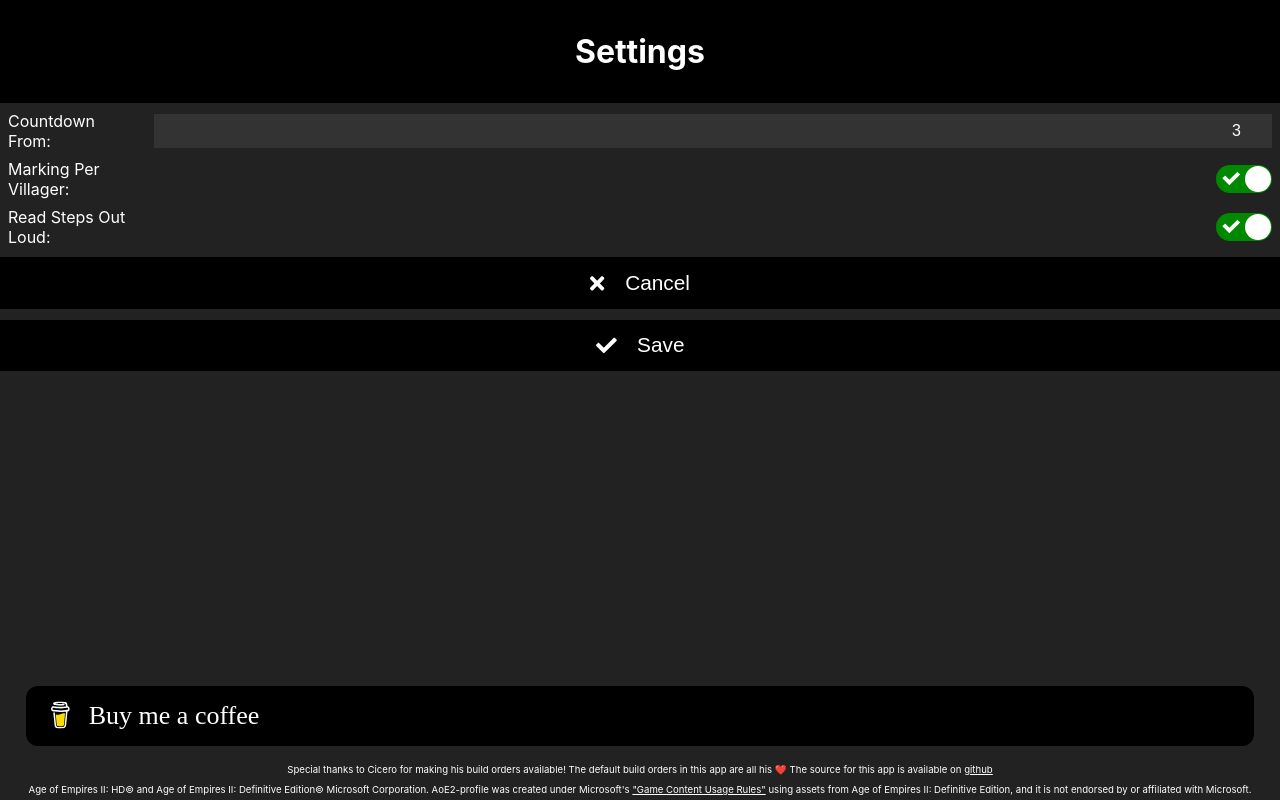
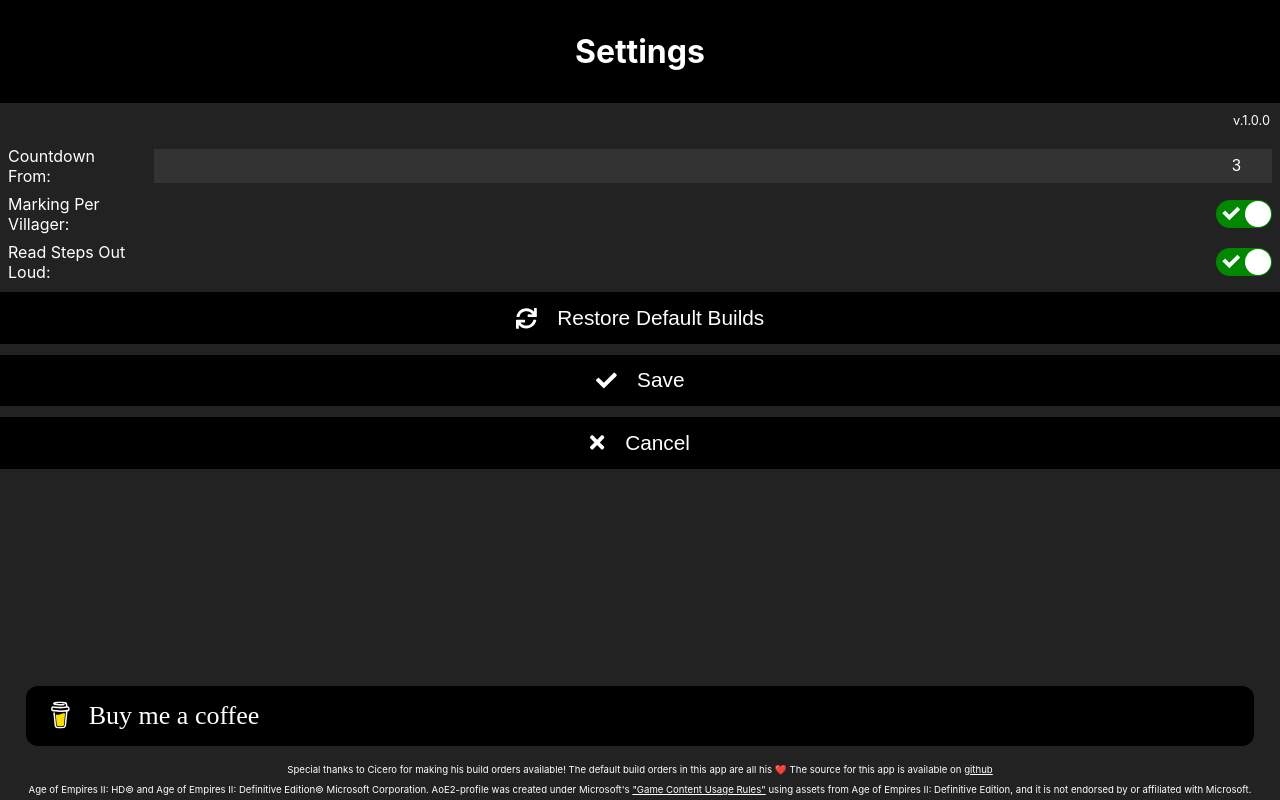
Before and after one commit to Rahien/aoe2-build-orders, a React (Create React App) app in the folder frontend/: page /settings in a window 1280 px wide. Built offline with nearby package versions, Linux system fonts and the light colour scheme.

Commit message:
updated docs, removed main menu and added its content to settings

```diff
--- a/frontend/src/App.scss
+++ b/frontend/src/App.scss
@@ -993,3 +993,9 @@ label.resource-changes {
   align-items: center;
   justify-content: center;
 }
+
+.version {
+  font-size: 0.8em;
+  text-align: right;
+  padding: 10px;
+}
--- a/frontend/src/BuildOrderList.tsx
+++ b/frontend/src/BuildOrderList.tsx
@@ -2,14 +2,12 @@ import {IBuildOrder} from "./types";
 import React, {useState} from "react";
 import BuildOrderIcon from "./StepIcon";
 import {FontAwesomeIcon} from "@fortawesome/react-fontawesome";
-import {faEllipsisH, faPencilAlt, faPlus} from "@fortawesome/free-solid-svg-icons";
+import {faCog, faPencilAlt, faPlus} from "@fortawesome/free-solid-svg-icons";
 import { useHistory } from "react-router-dom";
 import { v4 as uuidv4 } from 'uuid';
 import {computeEndTimes, computeResourceChanges, shuffleVillagerGenders, unfoldSubsteps} from "./BuildOrder";
 
 import {defaultBuildOrders} from "./defaultBuildOrders";
-import {useClickOutside} from "./hooks";
-import MainMenu from "./MainMenu";
 
 const ensureBuildOrders = () => {
   const availableBuildOrders = getBuildOrders();
@@ -76,10 +74,6 @@ function BuildOrderList() {
     history.push(`/build/${build.id}`);
   }
   const [buildOrders] = useState(getBuildOrders());
-  const [showMenu, setShowMenu] = useState(false);
-  const menuRef = useClickOutside(() => {
-    setShowMenu(false);
-  })
 
   const list = Object.values(buildOrders).map((build) => {
     return <div key={build.id} className="buildorder list-item" onClick={() => goToBuild(build)}>
@@ -98,11 +92,8 @@ function BuildOrderList() {
     <div className="buildorder-list">
       <h1>
         <span>Build Orders</span>
-        <div className="menu" ref={menuRef} onClick={() => setShowMenu(!showMenu)}>
-          <FontAwesomeIcon icon={faEllipsisH}/>
-          {showMenu?
-            <MainMenu hideMenu={(() => setShowMenu(false))}/>
-            :null}
+        <div className="menu" onClick={() => history.push('/settings')}>
+          <FontAwesomeIcon icon={faCog}/>
         </div>
       </h1>
       {list}
--- a/frontend/src/MainMenu.tsx
+++ /dev/null
@@ -1,37 +0,0 @@
-import {FontAwesomeIcon} from "@fortawesome/react-fontawesome";
-import {faSync, faCog} from "@fortawesome/free-solid-svg-icons";
-import React from "react";
-import { useHistory } from "react-router-dom";
-import {defaultBuildOrders} from "./defaultBuildOrders";
-import {getBuildOrders} from "./BuildOrderList";
-
-const handleRestoreDefaults = () => {
-  const buildOrders = getBuildOrders();
-  Object.assign(buildOrders, defaultBuildOrders);
-  localStorage.setItem('buildOrders', JSON.stringify(buildOrders));
-}
-
-interface IMainMenuProps {
-  hideMenu: () => void
-}
-
-const MainMenu:React.FC<IMainMenuProps> = () => {
-  const history = useHistory();
-  return <div className="menu">
-    <div className="menu-item" onClick={() => {
-      history.push('/settings');
-    }}>
-      <FontAwesomeIcon icon={faCog}/>
-      <label>Settings</label>
-    </div>
-    <div className="menu-item" onClick={() => {
-      handleRestoreDefaults();
-      history.go(0);
-    }}>
-      <FontAwesomeIcon icon={faSync}/>
-      <label>Restore Defaults</label>
-    </div>
-  </div>
-};
-
-export default MainMenu;
--- a/frontend/src/Settings.tsx
+++ b/frontend/src/Settings.tsx
@@ -1,8 +1,10 @@
 import React, {useState} from "react";
-import {faTimes, faCheck} from "@fortawesome/free-solid-svg-icons";
+import {faTimes, faCheck, faSync} from "@fortawesome/free-solid-svg-icons";
 import {FontAwesomeIcon} from "@fortawesome/react-fontawesome";
 import { useHistory } from "react-router-dom";
 import Switch from "react-switch";
+import {defaultBuildOrders} from "./defaultBuildOrders";
+import {getBuildOrders} from "./BuildOrderList";
 
 
 const Settings:React.FC = () => {
@@ -22,8 +24,20 @@ const Settings:React.FC = () => {
     setSettings(newSettings);
   }
 
+  const handleRestoreDefaults = () => {
+    const buildOrders = getBuildOrders();
+    Object.assign(buildOrders, defaultBuildOrders);
+    localStorage.setItem('buildOrders', JSON.stringify(buildOrders));
+    history.push('/');
+  }
+
+
   return <div className="settings">
     <h1>Settings</h1>
+
+    <div className="version">
+      v.1.0.0
+    </div>
 
     <div className={`property number`}>
       <label>Countdown from</label>
@@ -41,14 +55,19 @@ const Settings:React.FC = () => {
       <label>Read Steps Out Loud</label>
       <Switch onChange={() => updateSetting("readStepsOutLoud", !settings.readStepsOutLoud)} checked={!!(settings.readStepsOutLoud == null?true:settings.readStepsOutLoud)} />
     </div>
-    <button className="cancel" onClick={cancelSettings}>
-      <FontAwesomeIcon icon={faTimes}/>
-      <span>Cancel</span>
+    <button onClick={handleRestoreDefaults}>
+      <FontAwesomeIcon icon={faSync}/>
+      <span>Restore Default Builds</span>
     </button>
     <button onClick={saveSettings}>
       <FontAwesomeIcon icon={faCheck}/>
       <span>Save</span>
     </button>
+    <button className="cancel" onClick={cancelSettings}>
+      <FontAwesomeIcon icon={faTimes}/>
+      <span>Cancel</span>
+    </button>
+
   </div>;
 }
 
```
Also changed, not shown: 3 other files (tests, documents, lock files or other folders).
